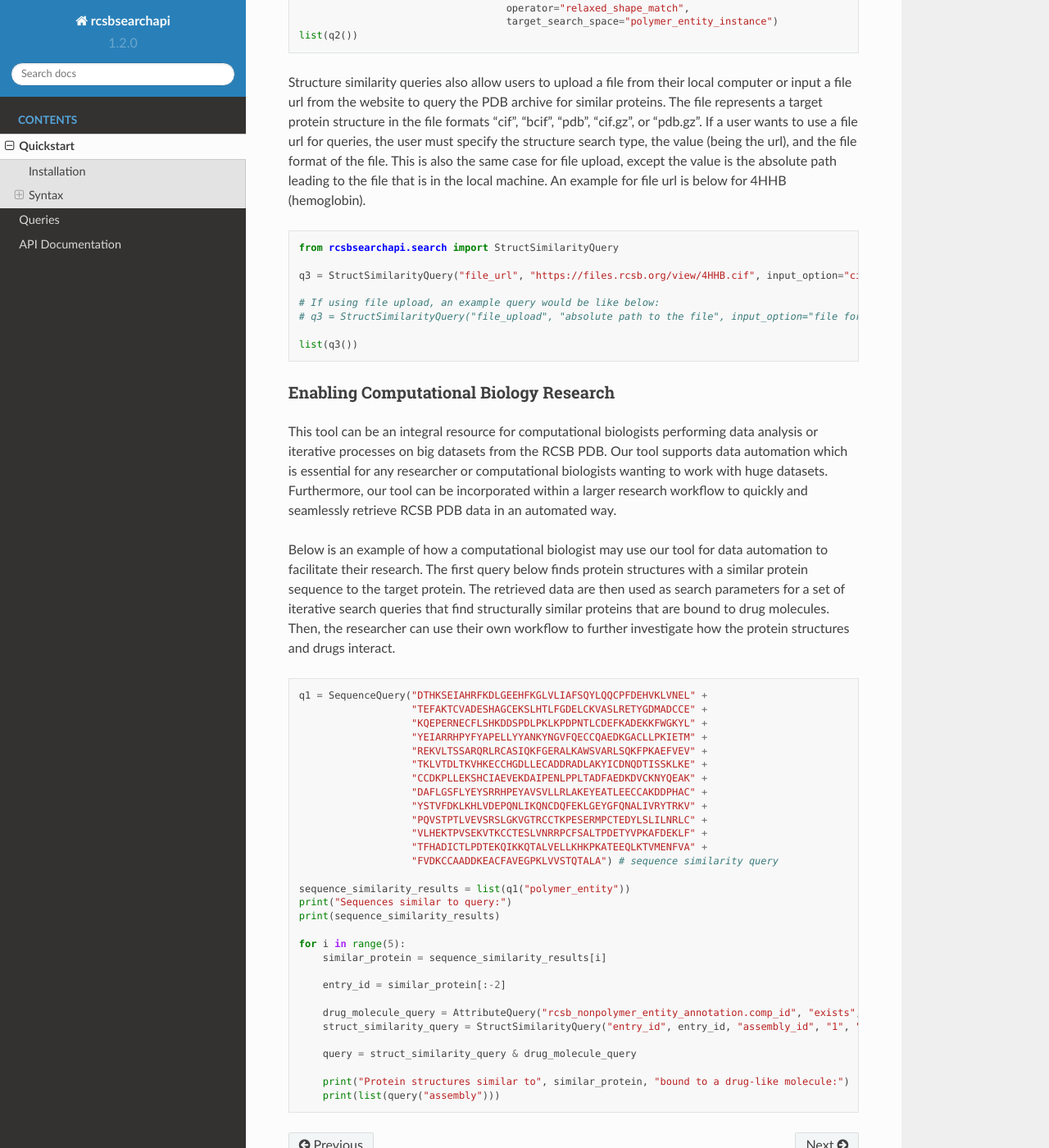
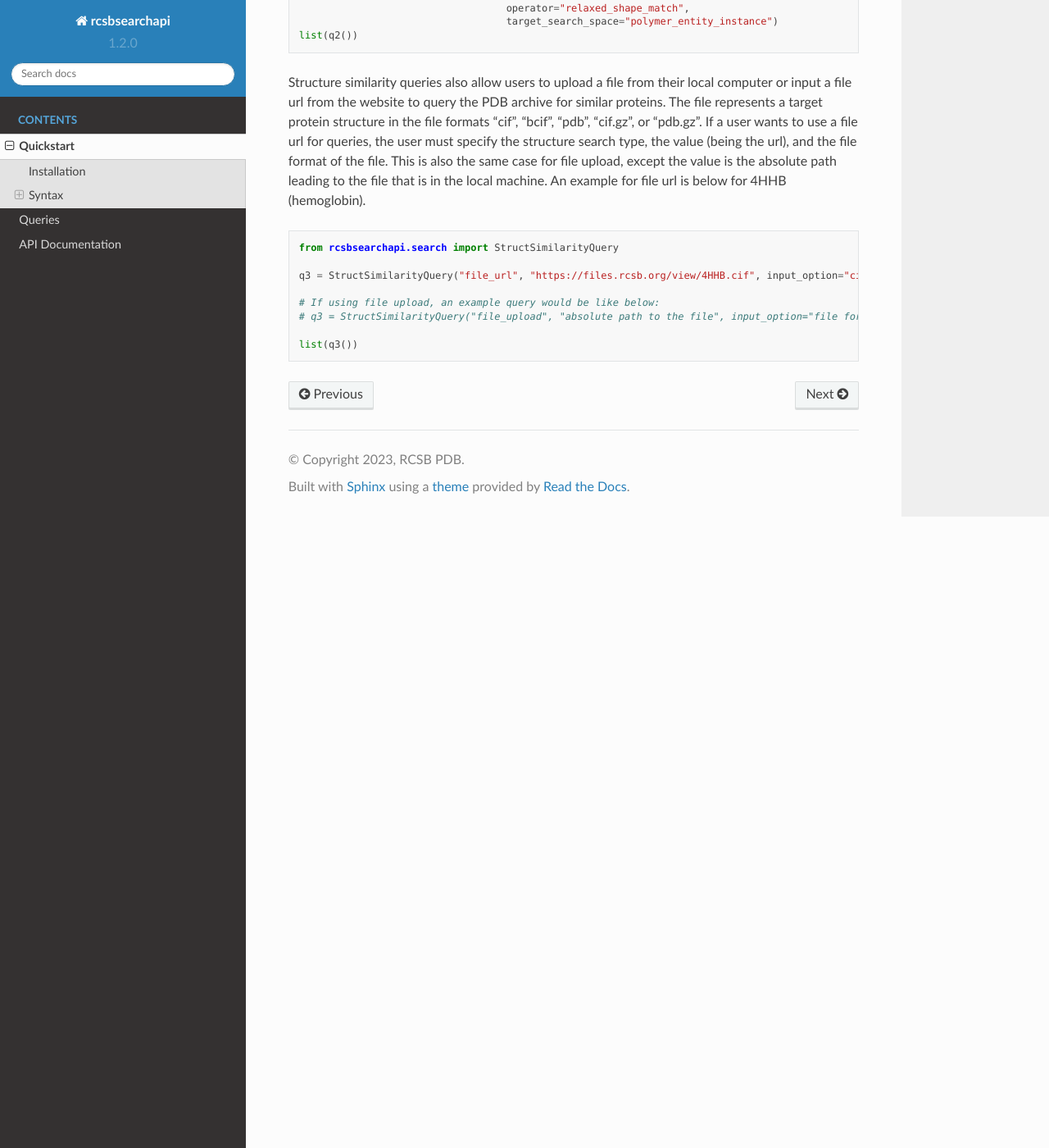
Before and after one commit to rcsb/py-rcsbsearchapi, a Sphinx documentation site: the page built from docs/quickstart.md, in a window 1280 px wide and 1400 px high, scrolled down 5312 px. Shown: the whole window at 82% size. Built offline with Sphinx 7.4.7 and the Read the Docs theme 2.0.0, drawn with Linux system fonts in a browser that asks for light colours.

Commit message:
removed multi-search example from previous notebooks; added it to new notebook

````diff
--- a/docs/quickstart.md
+++ b/docs/quickstart.md
@@ -257,40 +257,3 @@ q3 = StructSimilarityQuery("file_url", "https://files.rcsb.org/view/4HHB.cif", i
 
 list(q3())
 ```
-### Enabling Computational Biology Research
-
-This tool can be an integral resource for computational biologists performing data analysis or iterative processes on big datasets from the RCSB PDB. Our tool supports data automation which is essential for any researcher or computational biologists wanting to work with huge datasets. Furthermore, our tool can be incorporated within a larger research workflow to quickly and seamlessly retrieve RCSB PDB data in an automated way.
-
-Below is an example of how a computational biologist may use our tool for data automation to facilitate their research. The first query below finds protein structures with a similar protein sequence to the target protein. The retrieved data are then used as search parameters for a set of iterative search queries that find structurally similar proteins that are bound to drug molecules. Then, the researcher can use their own workflow to further investigate how the protein structures and drugs interact.
-```python
-q1 = SequenceQuery("DTHKSEIAHRFKDLGEEHFKGLVLIAFSQYLQQCPFDEHVKLVNEL" +
-                   "TEFAKTCVADESHAGCEKSLHTLFGDELCKVASLRETYGDMADCCE" +
-                   "KQEPERNECFLSHKDDSPDLPKLKPDPNTLCDEFKADEKKFWGKYL" +
-                   "YEIARRHPYFYAPELLYYANKYNGVFQECCQAEDKGACLLPKIETM" +
-                   "REKVLTSSARQRLRCASIQKFGERALKAWSVARLSQKFPKAEFVEV" +
-                   "TKLVTDLTKVHKECCHGDLLECADDRADLAKYICDNQDTISSKLKE" +
-                   "CCDKPLLEKSHCIAEVEKDAIPENLPPLTADFAEDKDVCKNYQEAK" +
-                   "DAFLGSFLYEYSRRHPEYAVSVLLRLAKEYEATLEECCAKDDPHAC" +
-                   "YSTVFDKLKHLVDEPQNLIKQNCDQFEKLGEYGFQNALIVRYTRKV" +
-                   "PQVSTPTLVEVSRSLGKVGTRCCTKPESERMPCTEDYLSLILNRLC" +
-                   "VLHEKTPVSEKVTKCCTESLVNRRPCFSALTPDETYVPKAFDEKLF" +
-                   "TFHADICTLPDTEKQIKKQTALVELLKHKPKATEEQLKTVMENFVA" +
-                   "FVDKCCAADDKEACFAVEGPKLVVSTQTALA") # sequence similarity query
-
-sequence_similarity_results = list(q1("polymer_entity"))
-print("Sequences similar to query:")
-print(sequence_similarity_results)
-
-for i in range(5):
-    similar_protein = sequence_similarity_results[i]
-
-    entry_id = similar_protein[:-2]
-
-    drug_molecule_query = AttributeQuery("rcsb_nonpolymer_entity_annotation.comp_id", "exists", None) # attribute query for small molecule
-    struct_similarity_query = StructSimilarityQuery("entry_id", entry_id, "assembly_id", "1", "strict_shape_match", "assembly") # assemblyid = 1 by default
-
-    query = struct_similarity_query & drug_molecule_query
-
-    print("Protein structures similar to", similar_protein, "bound to a drug-like molecule:")
-    print(list(query("assembly")))
-```
````
Also changed, not shown: README.md (+0 -37 lines), docs/queries.md (+0 -37 lines), 2 other files.
